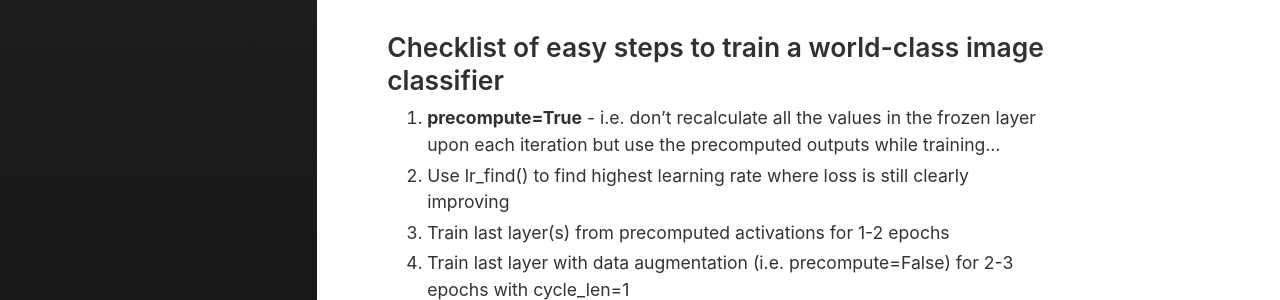
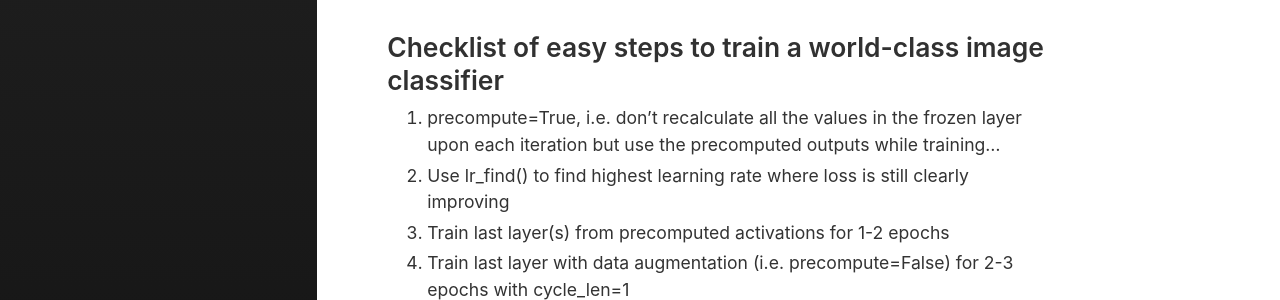
Before and after one commit to FreddieK/FreddieK.github.io, a Jekyll site: the page built from _posts/2018-06-02-fast-ai-1-1.md, in a window 1280 px wide. Shown: the part 1255-1555 px from the top of the page. Built offline with Jekyll 4.4.1, drawn with Linux system fonts in a browser that asks for light colours; comment, search, counter and statistics services are not loaded.

Commit message:
Reformatting

```diff
--- a/_posts/2018-06-02-fast-ai-1-1.md
+++ b/_posts/2018-06-02-fast-ai-1-1.md
@@ -31,7 +31,7 @@ Thus, the fast.ai library supports differential learning rates so you can pass i
 For CNN, in order to speed up training a suggestion is to train on low resolution versions of the images initially, and then scale up to larger versions. This also helps avoid overfitting and can be seen as a type of data augmentation.
 
 ## Checklist of easy steps to train a world-class image classifier
-1. **precompute=True** - i.e. don't recalculate all the values in the frozen layer upon each iteration but use the precomputed outputs while training...
+1. precompute=True, i.e. don't recalculate all the values in the frozen layer upon each iteration but use the precomputed outputs while training...
 2. Use lr_find() to find highest learning rate where loss is still clearly improving
 3. Train last layer(s) from precomputed activations for 1-2 epochs
 4. Train last layer with data augmentation (i.e. precompute=False) for 2-3 epochs with cycle_len=1
```
